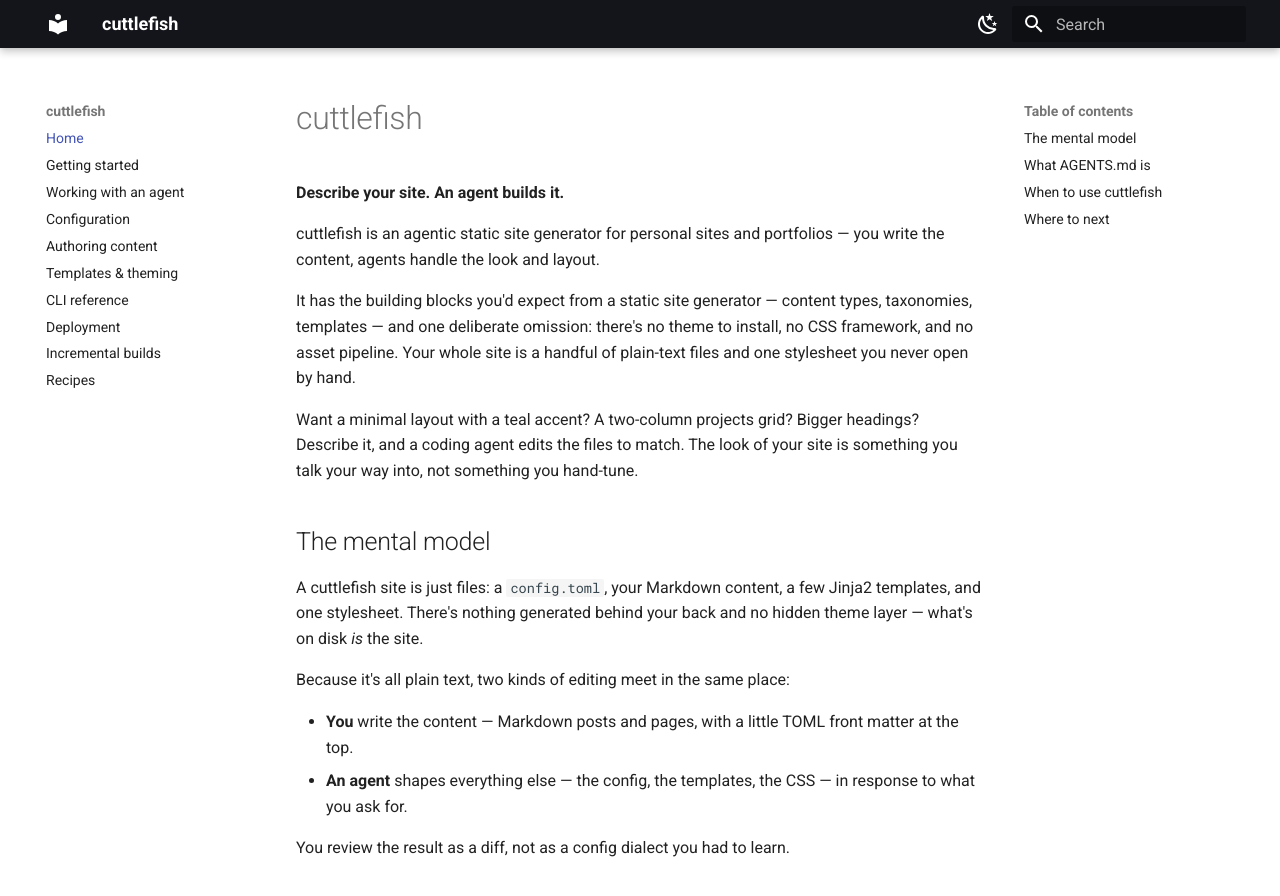
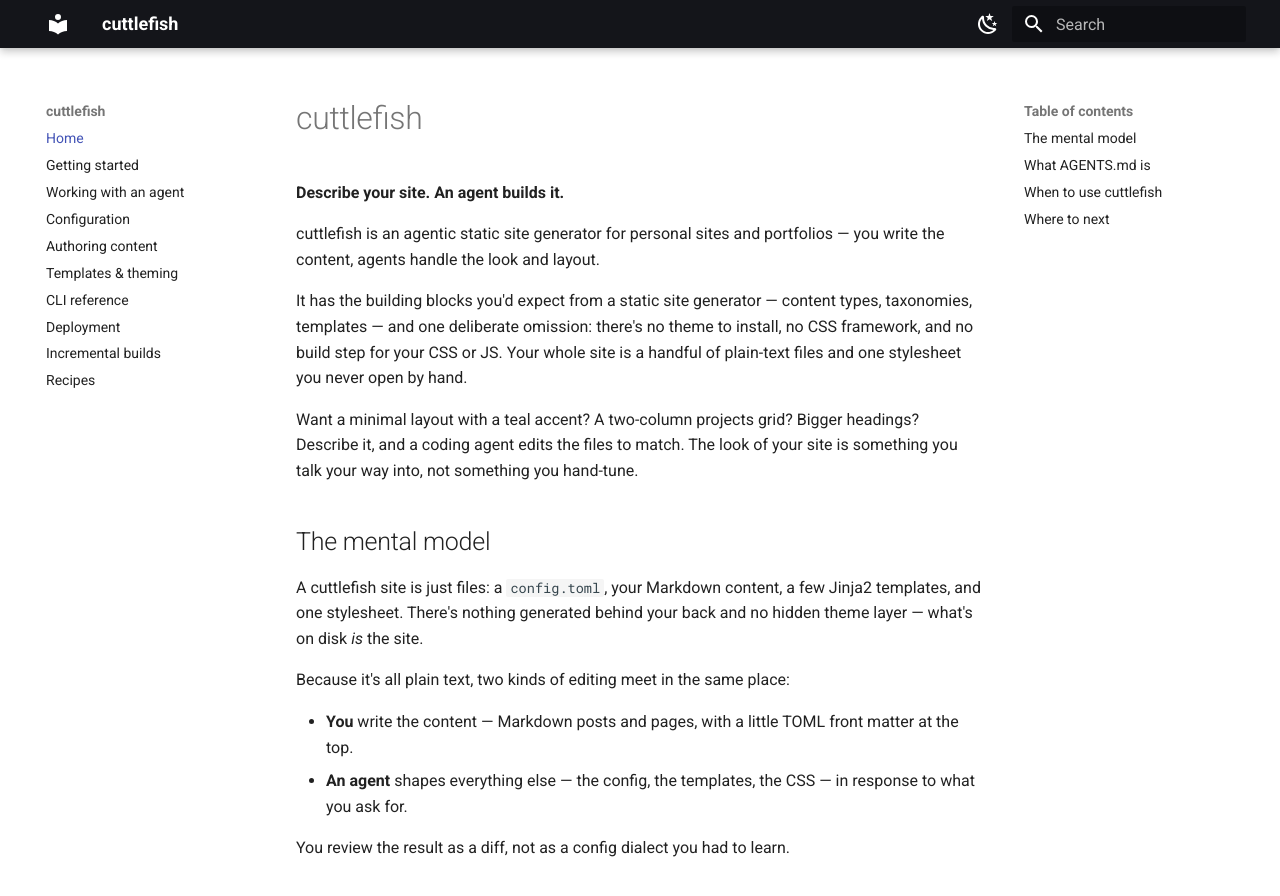
Before and after one commit to acaibowlz/cuttlefish, an MkDocs documentation site: the page built from docs/index.md, in a window 1280 px wide and 900 px high. Shown: the top 896 px of the window. Built offline with MkDocs 1.6.1 and Material for MkDocs 9.7.7, drawn with Linux system fonts in a browser that asks for light colours.

Commit message:
docs: narrow "no asset pipeline" to no CSS/JS build step
The intended principle is that there is no build toolchain between the CSS
and JS you author and what ships — not that the tool never processes any
asset. The broad "no asset pipeline" phrasing over-stated that and
implicitly foreclosed unrelated features like image handling. Reword it to
"no build step for your CSS or JS" across the README, docs, CLAUDE.md, and
the scaffold AGENTS.md.

Co-Authored-By: Claude Opus 4.8 <noreply@anthropic.com>

```diff
--- a/docs/index.md
+++ b/docs/index.md
@@ -4,7 +4,7 @@
 
 cuttlefish is an agentic static site generator for personal sites and portfolios — you write the content, agents handle the look and layout.
 
-It has the building blocks you'd expect from a static site generator — content types, taxonomies, templates — and one deliberate omission: there's no theme to install, no CSS framework, and no asset pipeline. Your whole site is a handful of plain-text files and one stylesheet you never open by hand.
+It has the building blocks you'd expect from a static site generator — content types, taxonomies, templates — and one deliberate omission: there's no theme to install, no CSS framework, and no build step for your CSS or JS. Your whole site is a handful of plain-text files and one stylesheet you never open by hand.
 
 Want a minimal layout with a teal accent? A two-column projects grid? Bigger headings? Describe it, and a coding agent edits the files to match. The look of your site is something you talk your way into, not something you hand-tune.
 
```
Also changed, not shown: CLAUDE.md (+1 -1 lines), README.md (+1 -1 lines), docs/templates.md (+1 -1 lines), src/cuttlefish/scaffold/site/AGENTS.md (+1 -1 lines).
